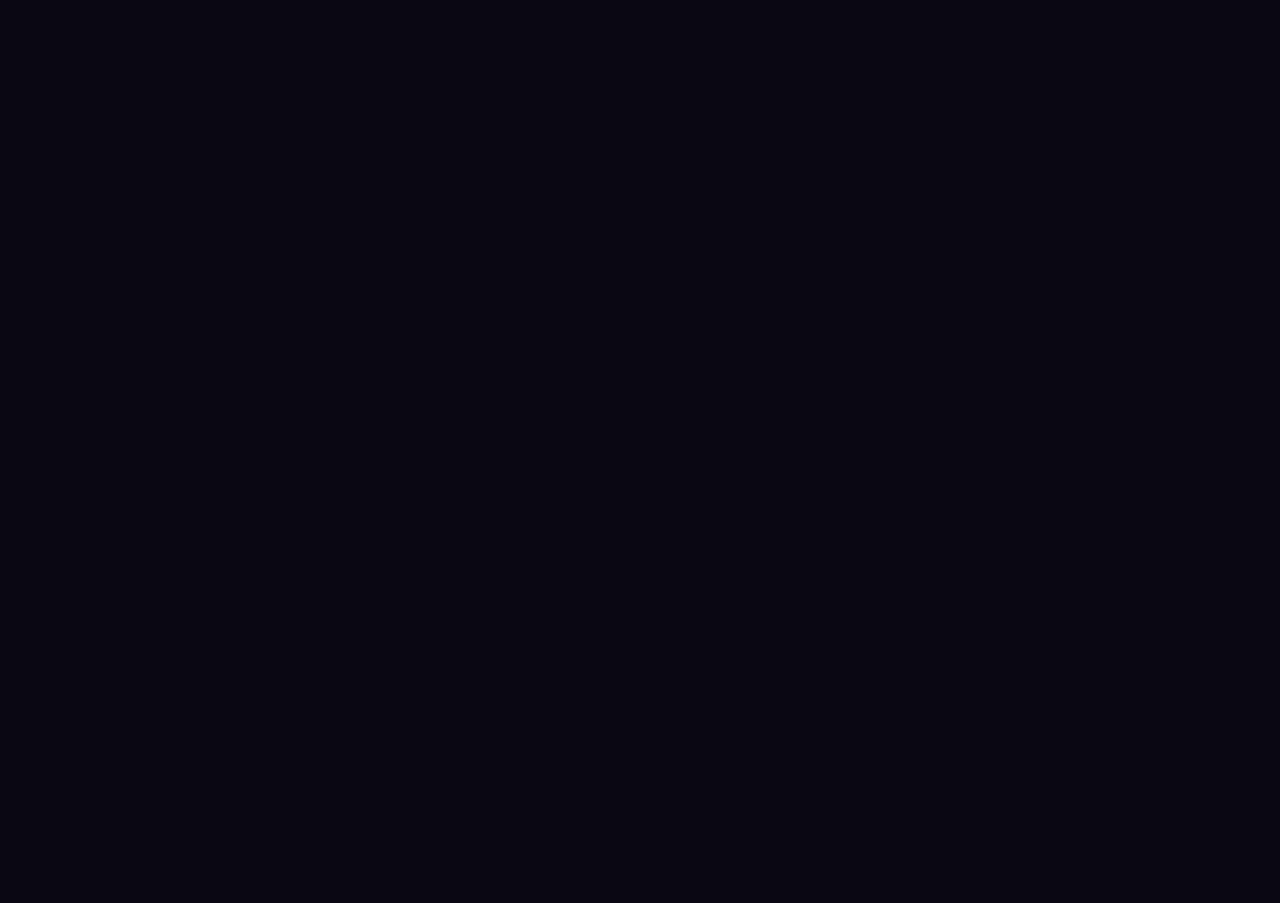
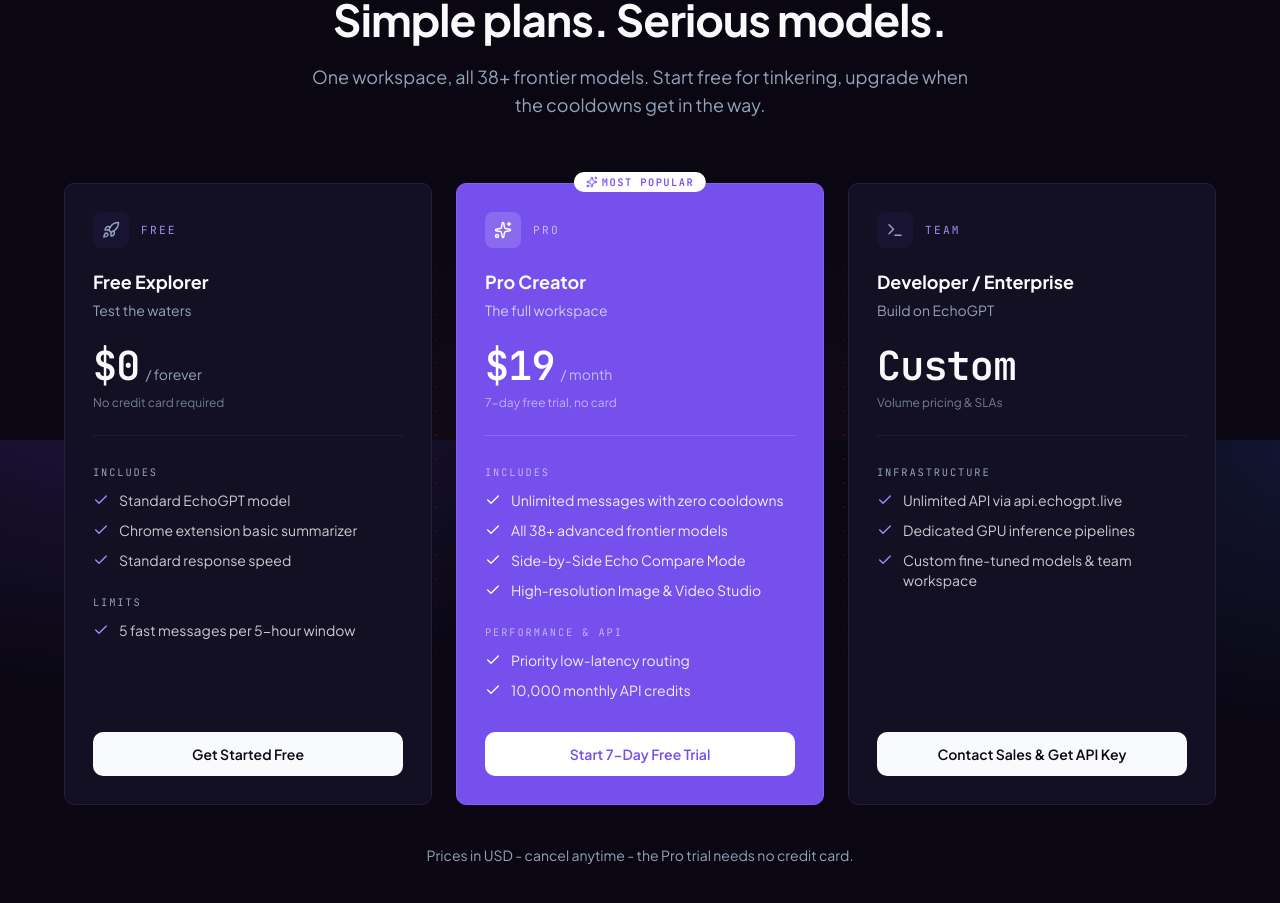
Before and after one commit to AbuBakkarSiddique007/EchoGPT_Landing_Page, a Next.js app: page / in a window 1280 px wide. Shown: the part 6760-7663 px from the top of the page. Before the commit the page ends 6603 px from the top, so only its background shows below. Built offline with nearby package versions, Linux system fonts and the light colour scheme.

Commit message:
feat(pricing): implement pricing cards

```diff
--- a/src/app/globals.css
+++ b/src/app/globals.css
@@ -166,6 +166,11 @@
     }
   }
 
+  .bg-dot-grid {
+    background-image: radial-gradient(var(--dot-grid) 1px, transparent 1px);
+    background-size: 24px 24px;
+  }
+
   @media (prefers-reduced-motion: reduce) {
     .animate-gradient-x,
     .animate-orb-pulse,
--- a/src/app/page.tsx
+++ b/src/app/page.tsx
@@ -5,6 +5,7 @@
 import { ModelsCatalog } from "@/components/landing/ModelsCatalog";
 import { ProductPreview } from "@/components/landing/ProductPreview";
 import { WhyChoose } from "@/components/landing/WhyChoose";
+import { Pricing } from "@/components/landing/Pricing";
 
 export default function Home() {
   return (
@@ -17,6 +18,7 @@
         <ModelsCatalog />
         <ProductPreview />
         <WhyChoose />
+        <Pricing />
       </main>
     </div>
   );
--- /dev/null
+++ b/src/components/landing/Pricing.tsx
@@ -0,0 +1,266 @@
+import Link from "next/link";
+import { Check, Rocket, Sparkles, Terminal } from "lucide-react";
+import { cn } from "@/lib/utils";
+import { API_DOCS_HREF, WEB_APP_HREF } from "@/lib/links";
+import { Badge } from "@/components/ui/badge";
+import { Card } from "@/components/ui/card";
+import { buttonVariants } from "@/components/ui/button";
+
+type Tier = {
+  icon: typeof Rocket;
+  code: string;
+  tagline: string;
+  name: string;
+  price: string;
+  period: string;
+  note: string;
+  groups: { label: string; items: string[] }[];
+  cta: string;
+  href: string;
+  featured?: boolean;
+};
+
+const TIERS: Tier[] = [
+  {
+    icon: Rocket,
+    code: "FREE",
+    tagline: "Test the waters",
+    name: "Free Explorer",
+    price: "$0",
+    period: "/ forever",
+    note: "No credit card required",
+    groups: [
+      {
+        label: "Includes",
+        items: [
+          "Standard EchoGPT model",
+          "Chrome extension basic summarizer",
+          "Standard response speed",
+        ],
+      },
+      {
+        label: "Limits",
+        items: ["5 fast messages per 5-hour window"],
+      },
+    ],
+    cta: "Get Started Free",
+    href: WEB_APP_HREF,
+  },
+  {
+    icon: Sparkles,
+    code: "PRO",
+    tagline: "The full workspace",
+    name: "Pro Creator",
+    price: "$19",
+    period: "/ month",
+    note: "7-day free trial, no card",
+    groups: [
+      {
+        label: "Includes",
+        items: [
+          "Unlimited messages with zero cooldowns",
+          "All 38+ advanced frontier models",
+          "Side-by-Side Echo Compare Mode",
+          "High-resolution Image & Video Studio",
+        ],
+      },
+      {
+        label: "Performance & API",
+        items: ["Priority low-latency routing", "10,000 monthly API credits"],
+      },
+    ],
+    cta: "Start 7-Day Free Trial",
+    href: WEB_APP_HREF,
+    featured: true,
+  },
+  {
+    icon: Terminal,
+    code: "TEAM",
+    tagline: "Build on EchoGPT",
+    name: "Developer / Enterprise",
+    price: "Custom",
+    period: "",
+    note: "Volume pricing & SLAs",
+    groups: [
+      {
+        label: "Infrastructure",
+        items: [
+          "Unlimited API via api.echogpt.live",
+          "Dedicated GPU inference pipelines",
+          "Custom fine-tuned models & team workspace",
+        ],
+      },
+    ],
+    cta: "Contact Sales & Get API Key",
+    href: API_DOCS_HREF,
+  },
+];
+
+export function Pricing() {
+  return (
+    <section id="pricing" className="scroll-mt-24 px-4 py-20 sm:px-6 lg:px-8 lg:py-28">
+      <div className="mx-auto max-w-6xl">
+        <div className="mx-auto max-w-2xl text-center">
+          <span className="font-mono text-xs tracking-[0.22em] text-accent-foreground uppercase">
+            {"// Pricing"}
+          </span>
+          <h2 className="text-balance mt-4 text-3xl font-bold tracking-[-0.02em] text-foreground sm:text-4xl lg:text-[2.75rem] lg:leading-[1.1]">
+            Simple plans. Serious models.
+          </h2>
+          <p className="text-pretty mt-5 text-base text-muted-foreground sm:text-lg">
+            One workspace, all 38+ frontier models. Start free for tinkering,
+            upgrade when the cooldowns get in the way.
+          </p>
+        </div>
+
+        <div className="relative isolate mt-16">
+          <div
+            aria-hidden
+            className="bg-dot-grid absolute inset-x-0 -top-12 -bottom-16 -z-10 [mask-image:radial-gradient(ellipse_70%_70%_at_50%_45%,#000_25%,transparent_78%)]"
+          />
+          <div className="relative mx-auto grid max-w-xl gap-5 lg:max-w-none lg:grid-cols-3 lg:gap-6">
+            {TIERS.map((tier) => (
+              <Card
+                key={tier.name}
+                className={cn(
+                  "relative flex flex-col overflow-visible rounded-lg border bg-card p-0 text-card-foreground ring-0 transition-colors duration-300",
+                  tier.featured
+                    ? "border border-[color:var(--echo-brand-500)] bg-primary text-primary-foreground"
+                    : "border border-border hover:border-[var(--border-strong)]"
+                )}
+              >
+                {tier.featured && (
+                  <Badge className="absolute -top-3 left-1/2 -translate-x-1/2 gap-1 border-0 bg-primary-foreground px-3 py-1 font-mono text-[0.65rem] font-semibold tracking-[0.14em] text-primary uppercase shadow-none">
+                    <Sparkles className="size-3" />
+                    Most popular
+                  </Badge>
+                )}
+
+                <div className="flex h-full flex-col p-7">
+                  <div className="flex items-center gap-3">
+                    <span
+                      className={cn(
+                        "inline-flex size-9 items-center justify-center rounded-md",
+                        tier.featured
+                          ? "bg-white/15 text-white"
+                          : "bg-secondary text-secondary-foreground"
+                      )}
+                    >
+                      <tier.icon className="size-4.5" />
+                    </span>
+                    <span
+                      className={cn(
+                        "font-mono text-[0.7rem] tracking-[0.2em]",
+                        tier.featured ? "text-white/60" : "text-accent-foreground"
+                      )}
+                    >
+                      {tier.code}
+                    </span>
+                  </div>
+
+                  <h3 className="mt-5 font-heading text-lg font-bold text-foreground">
+                    {tier.name}
+                  </h3>
+                  <p
+                    className={cn(
+                      "mt-1 text-sm",
+                      tier.featured ? "text-white/70" : "text-muted-foreground"
+                    )}
+                  >
+                    {tier.tagline}
+                  </p>
+
+                  <div className="mt-6 flex items-baseline gap-1.5">
+                    <span className="font-mono text-4xl font-semibold tracking-[-0.02em] lg:text-[2.5rem]">
+                      {tier.price}
+                    </span>
+                    {tier.period && (
+                      <span
+                        className={cn(
+                          "text-sm",
+                          tier.featured ? "text-white/60" : "text-muted-foreground"
+                        )}
+                      >
+                        {tier.period}
+                      </span>
+                    )}
+                  </div>
+                  <p
+                    className={cn(
+                      "mt-1.5 text-xs",
+                      tier.featured ? "text-white/55" : "text-muted-foreground/75"
+                    )}
+                  >
+                    {tier.note}
+                  </p>
+
+                  <div
+                    className={cn(
+                      "mt-6 h-px w-full",
+                      tier.featured ? "bg-white/15" : "bg-border/70"
+                    )}
+                  />
+
+                  <div className="mt-6 flex-1 space-y-5">
+                    {tier.groups.map((group) => (
+                      <div key={group.label}>
+                        <span
+                          className={cn(
+                            "font-mono text-[0.65rem] tracking-[0.18em] uppercase",
+                            tier.featured ? "text-white/55" : "text-muted-foreground"
+                          )}
+                        >
+                          {group.label}
+                        </span>
+                        <ul className="mt-2.5 space-y-2.5">
+                          {group.items.map((item) => (
+                            <li key={item} className="flex items-start gap-2.5 text-sm">
+                              <Check
+                                aria-hidden
+                                className={cn(
+                                  "mt-0.5 size-4 shrink-0",
+                                  tier.featured ? "text-white" : "text-accent-foreground"
+                                )}
+                              />
+                              <span
+                                className={cn(
+                                  tier.featured ? "text-white/90" : "text-foreground/80"
+                                )}
+                              >
+                                {item}
+                              </span>
+                            </li>
+                          ))}
+                        </ul>
+                      </div>
+                    ))}
+                  </div>
+
+                  <Link
+                    href={tier.href}
+                    className={cn(
+                      buttonVariants({
+                        variant: tier.featured ? "default" : "outline",
+                        size: "default",
+                      }),
+                      "mt-8 h-11 w-full rounded-lg font-semibold transition-colors duration-200",
+                      tier.featured
+                        ? "border-0 bg-primary-foreground text-primary hover:bg-white/90 hover:text-primary"
+                        : "border-0 bg-foreground text-background hover:bg-foreground/85 hover:text-background"
+                    )}
+                  >
+                    {tier.cta}
+                  </Link>
+                </div>
+              </Card>
+            ))}
+          </div>
+        </div>
+
+        <p className="mt-10 text-center text-sm text-muted-foreground">
+          Prices in USD - cancel anytime - the Pro trial needs no credit card.
+        </p>
+      </div>
+    </section>
+  );
+}
--- a/src/styles/tokens.css
+++ b/src/styles/tokens.css
@@ -47,6 +47,7 @@
   --echo-aura-violet: rgba(118, 80, 236, 0.2);
   --echo-aura-azure: rgba(73, 121, 251, 0.14);
   --echo-aura-magenta: rgba(247, 48, 110, 0.07);
+  --dot-grid: rgba(255, 255, 255, 0.05);
 
   --bg-app: #0a0713;
   --bg-sidebar: #0e0a1a;
@@ -89,6 +90,7 @@
   --echo-aura-violet: rgba(118, 80, 236, 0.06);
   --echo-aura-azure: rgba(73, 121, 251, 0.05);
   --echo-aura-magenta: rgba(247, 48, 110, 0.025);
+  --dot-grid: rgba(15, 23, 42, 0.06);
 
   --bg-app: #f8fafc;
   --bg-sidebar: #f1f5f9;
@@ -116,6 +118,7 @@
   --echo-aura-violet: rgba(118, 80, 236, 0.25);
   --echo-aura-azure: rgba(73, 121, 251, 0.18);
   --echo-aura-magenta: rgba(247, 48, 110, 0.08);
+  --dot-grid: rgba(255, 255, 255, 0.045);
 
   --bg-app: #000000;
   --bg-sidebar: #050508;
```
